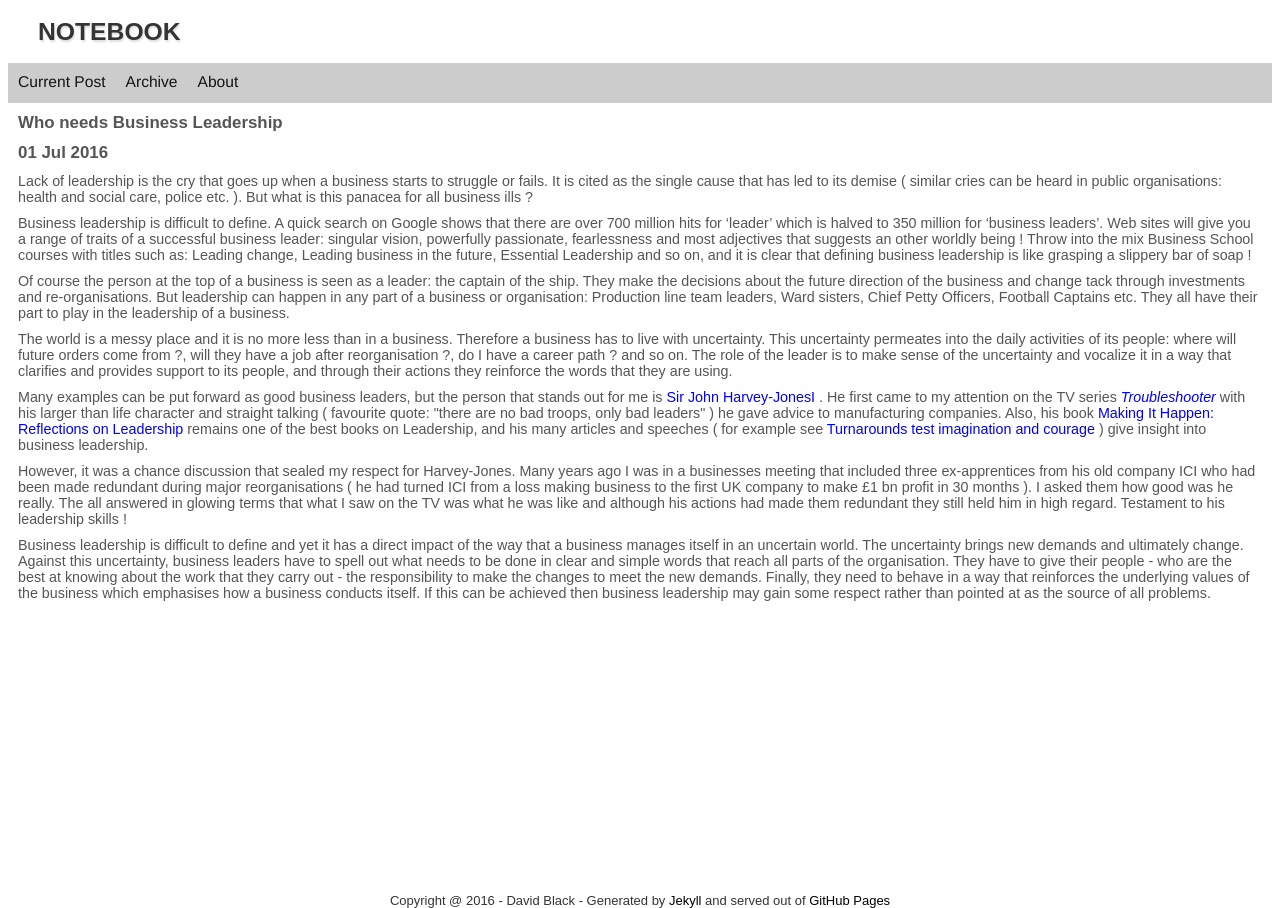
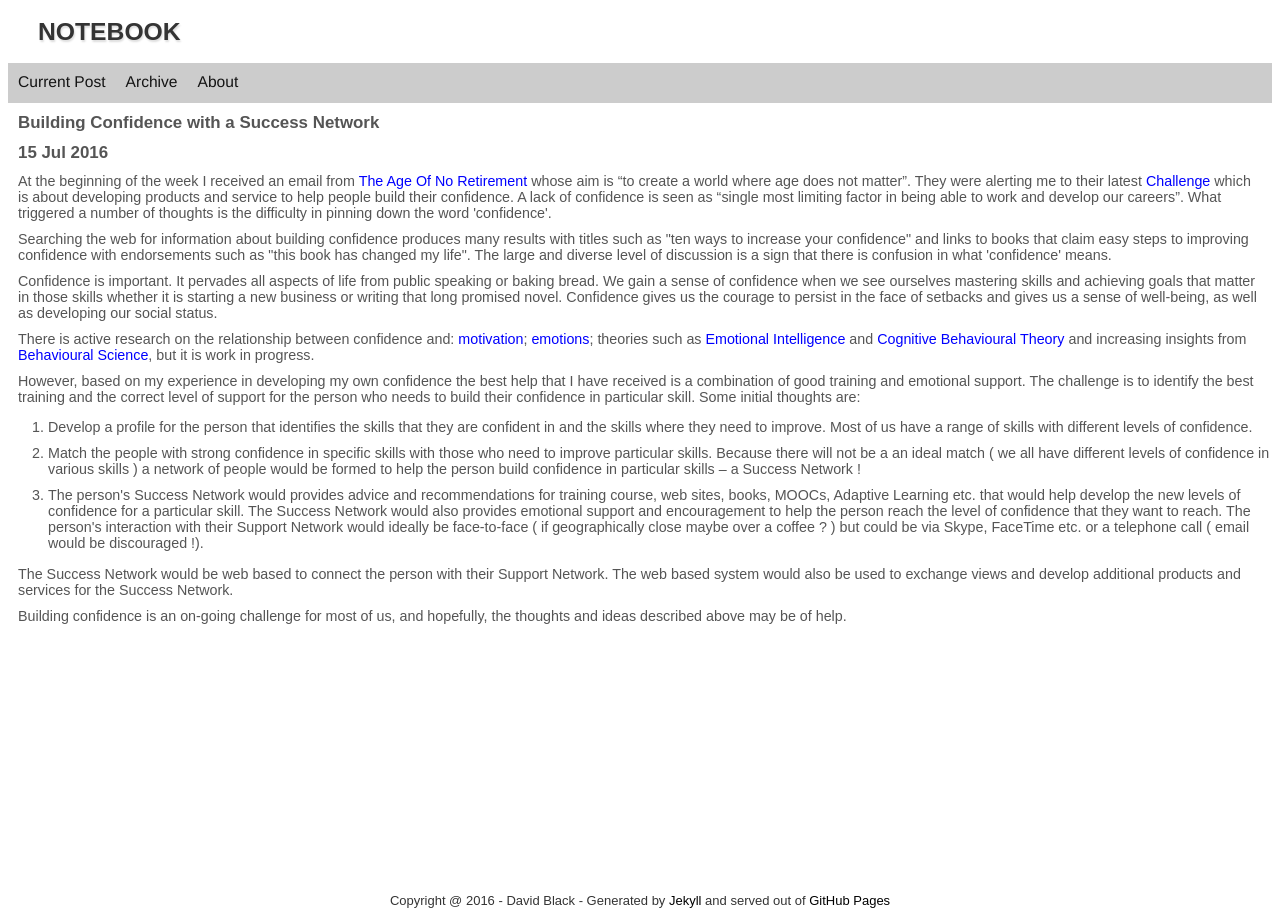
Before and after one commit to dtinblack/dtinblack.github.io, a Jekyll site: the page built from index.html, in a window 1280 px wide. Built offline with Jekyll 4.4.1, drawn with Linux system fonts in a browser that asks for light colours.

Commit message:
new post 15 July 2016

```diff
--- a/_posts/2016-07-01-current.html
+++ b/_posts/2016-07-01-archived.html
@@ -1,6 +1,6 @@
 ---
 layout: post
-title: Who needs Business Leadership
+title: Who needs Business Leadership ?
 description: The role of Leadership in Business.
 ---
 
--- a/assets/css/layout.css
+++ b/assets/css/layout.css
@@ -309,6 +309,23 @@ footer > a {
 
 }
 
+/* Line Spacing for an Ordered List */
+
+.orderedlist {
+   margin-left: 0px;
+   font-size: 1.1em;
+   font-family: "Arial";
+}
+
+.orderedlist ol {
+/* to be used when required */
+}
+
+.orderedlist li {
+   margin: 10px 0;
+}
+
+
 */
 /* Media Query */
 
```
Also changed, not shown: _posts/2016-07-15-current.html (added, +84 -0 lines).
